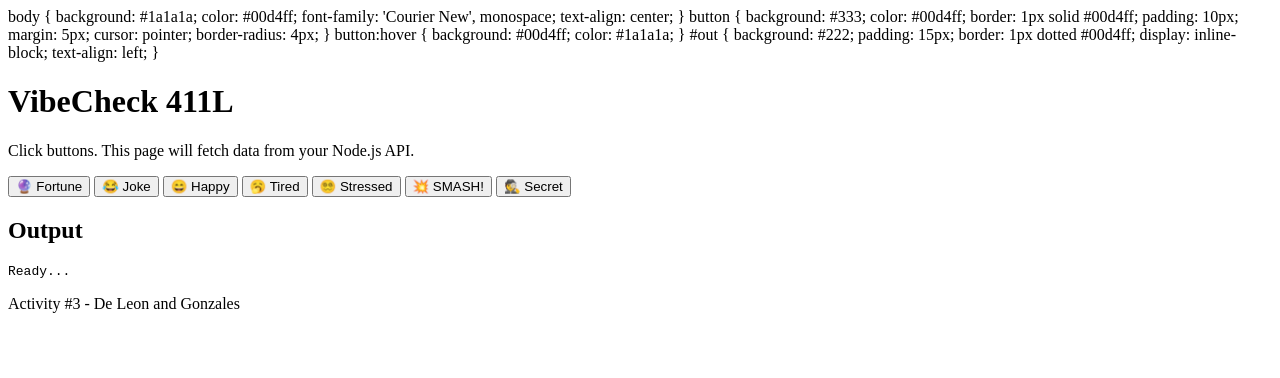
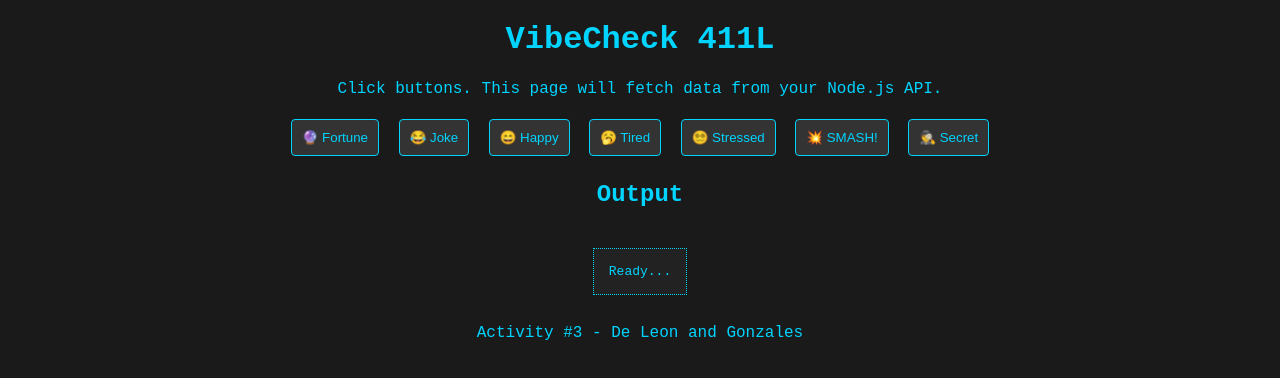
Before and after one commit to Wojakkk13/VibeCheck-DeLeonGonzales, a plain HTML site: page frontend/index.html in a window 1280 px wide. Drawn offline with Linux system fonts and the light colour scheme.

Commit message:
updated the style css for frontend-ui

```diff
--- a/frontend/index.html
+++ b/frontend/index.html
@@ -1,10 +1,37 @@
 <!doctype html>
 <html>
 <head>
-    body { background: #1a1a1a; color: #00d4ff; font-family: 'Courier New', monospace; text-align: center; }
-button { background: #333; color: #00d4ff; border: 1px solid #00d4ff; padding: 10px; margin: 5px; cursor: pointer; border-radius: 4px; }
-button:hover { background: #00d4ff; color: #1a1a1a; }
-#out { background: #222; padding: 15px; border: 1px dotted #00d4ff; display: inline-block; text-align: left; }
+   <style>
+    body {
+      background: #1a1a1a;
+      color: #00d4ff;
+      font-family: 'Courier New', monospace;
+      text-align: center;
+    }
+    button {
+      background: #333;
+      color: #00d4ff;
+      border: 1px solid #00d4ff;
+      padding: 10px;
+      margin: 5px;
+      cursor: pointer;
+      border-radius: 4px;
+      transition: 0.3s; /* Makes the hover effect smooth */
+    }
+    button:hover {
+      background: #00d4ff;
+      color: #1a1a1a;
+    }
+    #out {
+      background: #222;
+      padding: 15px;
+      border: 1px dotted #00d4ff;
+      display: inline-block;
+      text-align: left;
+      margin-top: 20px;
+      white-space: pre-wrap; /* Keeps the JSON formatting clean */
+    }
+  </style>
   <meta charset="utf-8" />
   <meta name="viewport" content="width=device-width, initial-scale=1" />
   <title>VibeCheck 411L</title>
```
